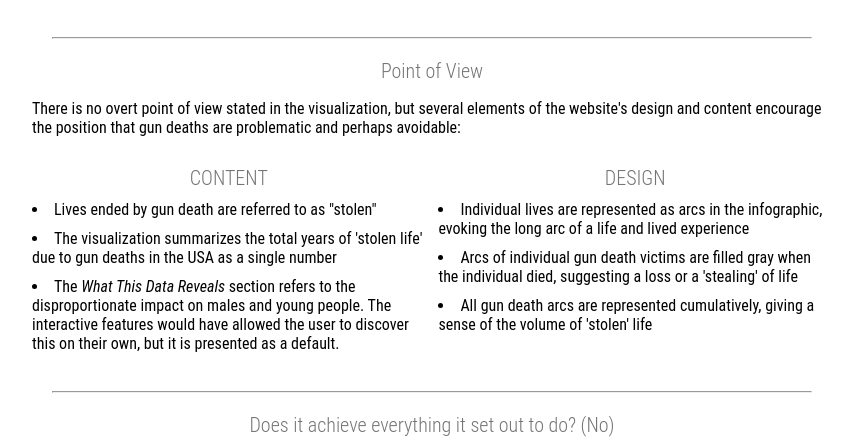
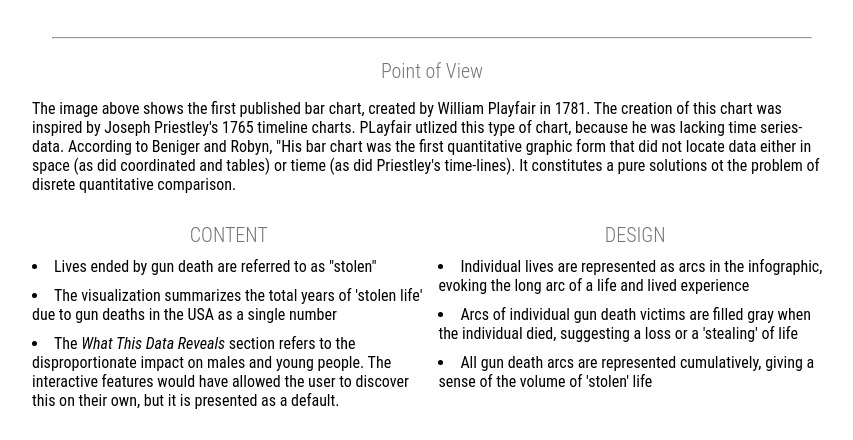
Before and after one commit to mm4734/assignment01, a plain HTML site: page index.html in a window 1280 px wide. Shown: the part 504-944 px from the top of the page, without its empty margins (208-1061 px from the left). Drawn offline with Linux system fonts and the light colour scheme.

Commit message:
Update index.html

```diff
--- a/index.html
+++ b/index.html
@@ -31,7 +31,7 @@
         <br>
         <hr  />
         <h3> Point of View </h3>
-        <p> There is no overt point of view stated in the visualization, but several elements of the website's design and content encourage the position that gun deaths are problematic and perhaps avoidable:</p>
+        <p> The image above shows the first published bar chart, created by William Playfair in 1781. The creation of this chart was inspired by Joseph Priestley's 1765 timeline charts. PLayfair utlized this type of chart, because he was lacking time series-data. According to Beniger and Robyn, "His bar chart was the first quantitative graphic form that did not locate data either in space (as did coordinated and tables) or tieme (as did Priestley's time-lines). It constitutes a pure solutions ot the problem of disrete quantitative comparison.</p>
         <div class="section group">
            <div class="col span_1_of_2">
                <h3>CONTENT</h3>
```
